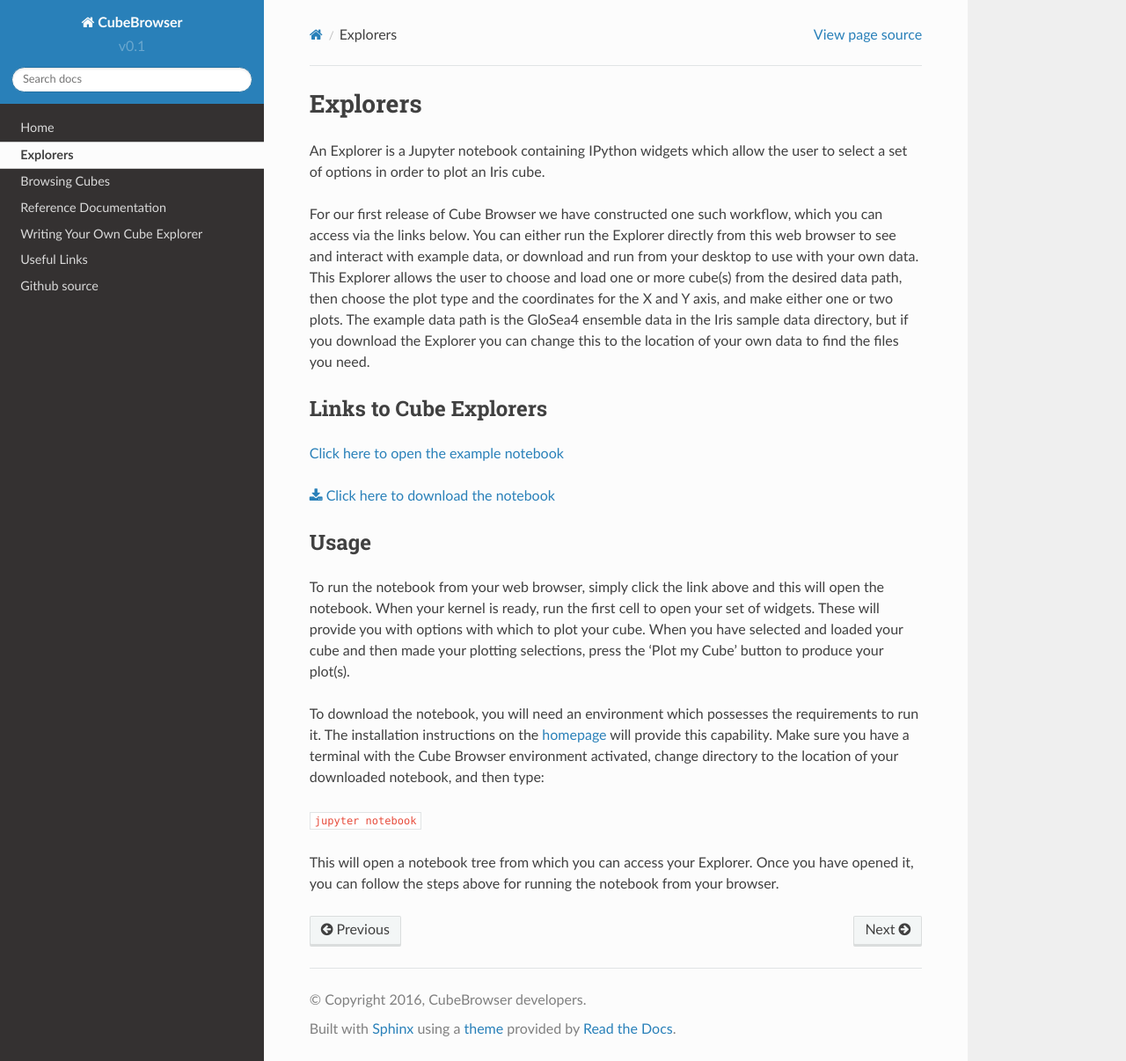
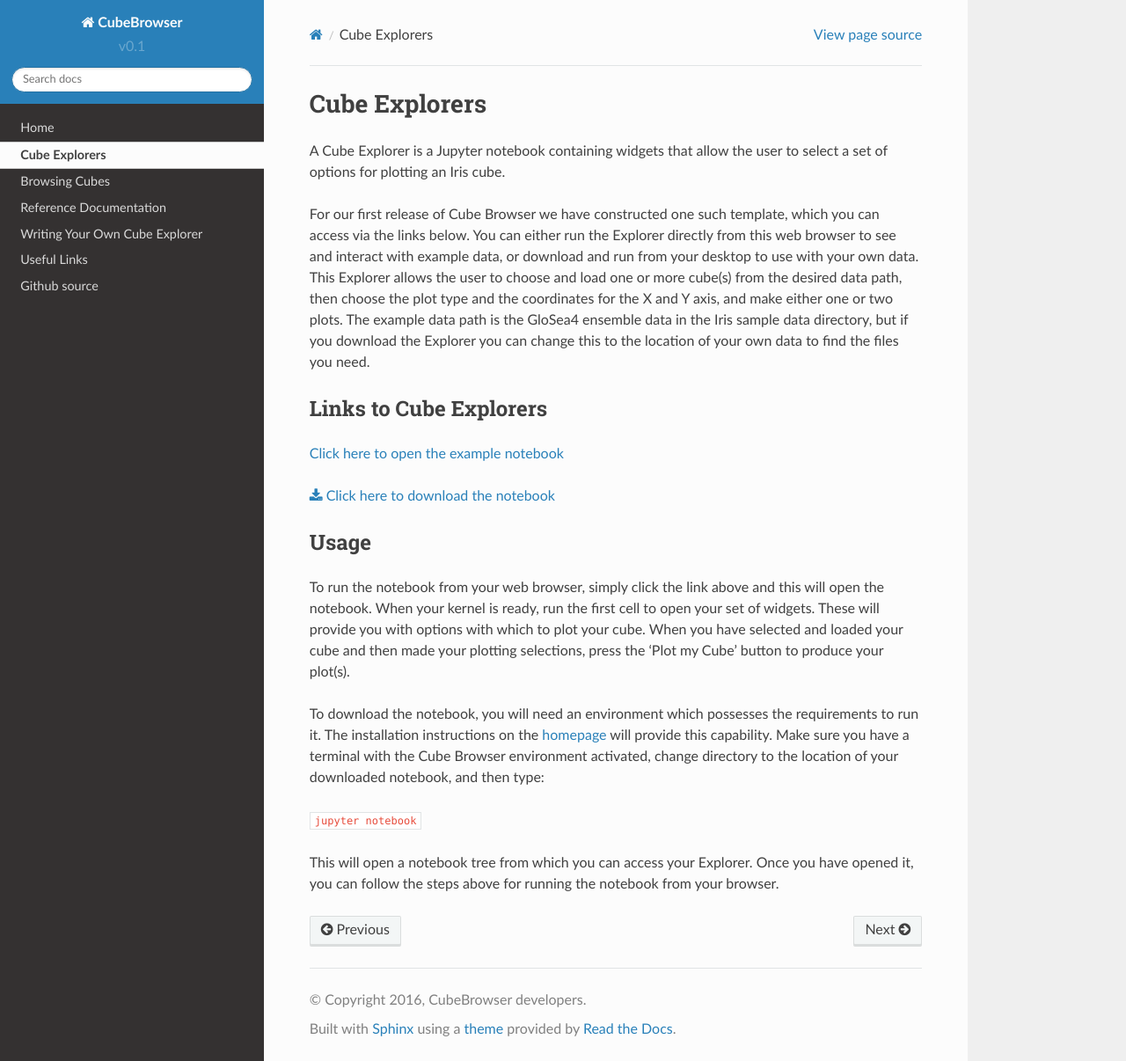
Before and after one commit to SciTools/cube_browser, a Sphinx documentation site: the page built from doc/explorers/intro.rst, in a window 1280 px wide and 1206 px high. Shown: the whole window at 88% size. Built offline with Sphinx 7.4.7 and the Read the Docs theme 2.0.0, drawn with Linux system fonts in a browser that asks for light colours.

Commit message:
intro updated

```diff
--- a/doc/explorers/intro.rst
+++ b/doc/explorers/intro.rst
@@ -1,9 +1,9 @@
-Explorers
-=========
+Cube Explorers
+==============
 
-An Explorer is a Jupyter notebook containing IPython widgets which allow the user to select a set of options in order to plot an Iris cube.
+A Cube Explorer is a Jupyter notebook containing widgets that allow the user to select a set of options for plotting an Iris cube.
 
-For our first release of Cube Browser we have constructed one such workflow, which you can access via the links below.
+For our first release of Cube Browser we have constructed one such template, which you can access via the links below.
 You can either run the Explorer directly from this web browser to see and interact with example data, or download and run from your desktop to use with your own data.
 This Explorer allows the user to choose and load one or more cube(s) from the desired data path, then choose the plot type and the coordinates for the X and Y axis, and make either one or two plots.
 The example data path is the GloSea4 ensemble data in the Iris sample data directory, but if you download the Explorer you can change this to the location of your own data to find the files you need.
--- a/doc/index.rst
+++ b/doc/index.rst
@@ -5,7 +5,9 @@
 ____________
 
 Cube Browser is a Python package that makes it quicker and easier to plot and explore your Iris cube data.
-The package makes use of IPython widgets (otherwise known as ipywidgets) for several aspects of plotting, including the use of sliders to browse through slices of data in your plot.
+The package allows you to view your data in a user-friendly interactive interface that you can customize as you require.
+
+Cube Browser incorporates Ipython widgets (`ipywidgets <http://ipywidgets.readthedocs.io/en/latest/examples/Widget%20Basics.html>`_) for plotting, including the use of sliders to browse through slices of data in your plot.
 
 There are three different ways which you can use Cube Browser:
 
```
